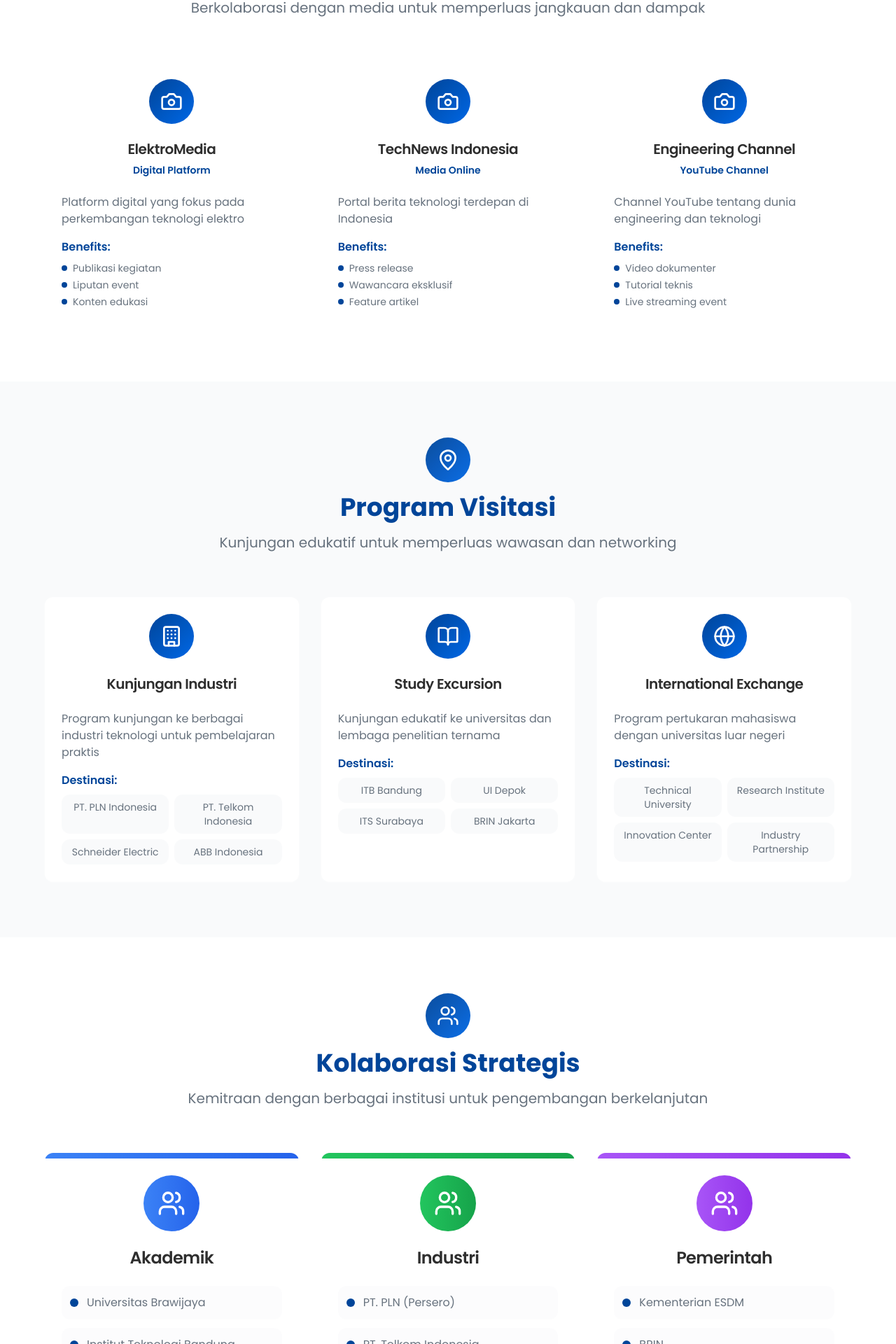
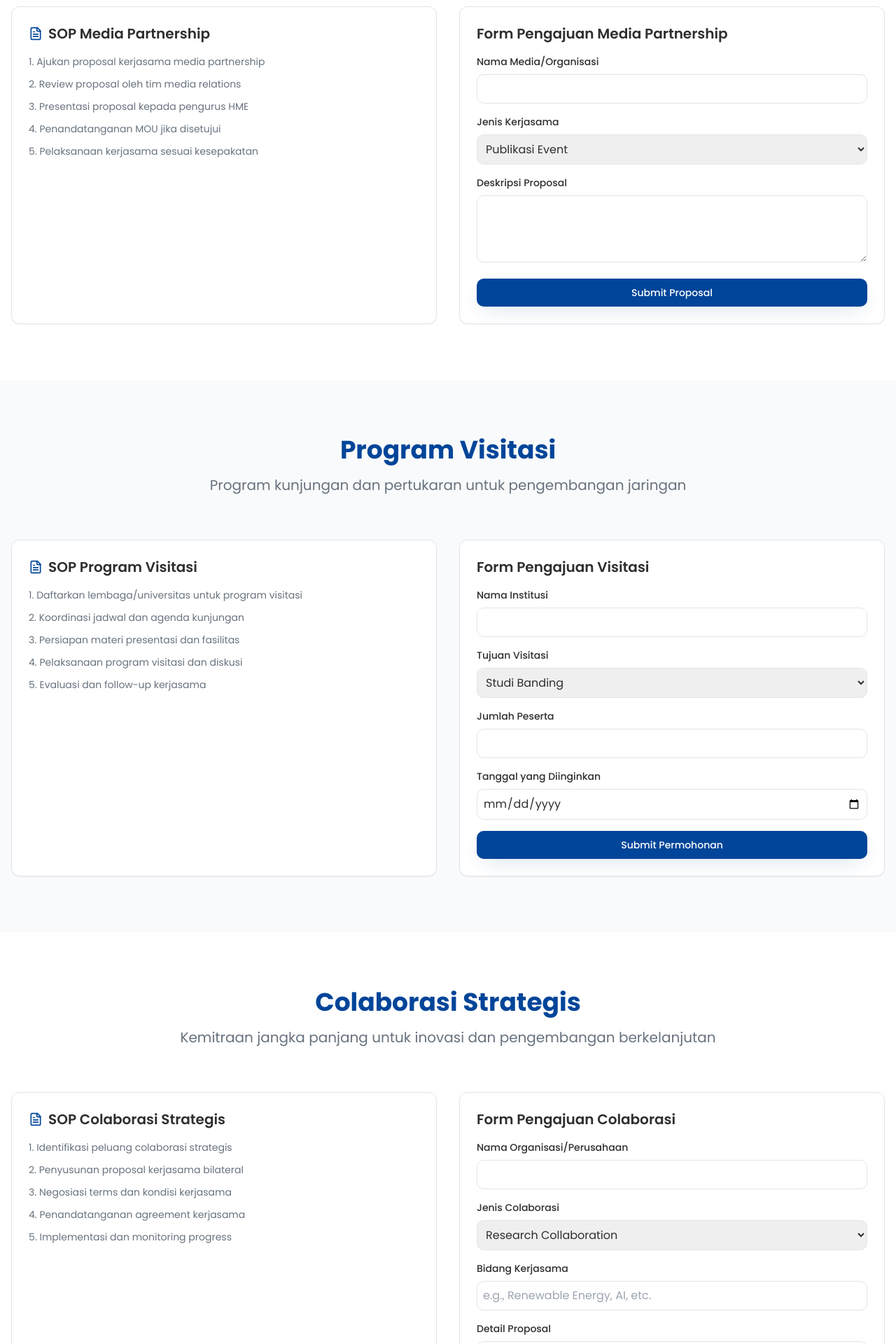
Before and after one commit to Erizanto/hme-brawijaya-digital-hub, a React (Vite) app: page /partnership in a window 1280 px wide. Shown: the part 700-2620 px from the top of the page at 70% size. Built offline with nearby package versions, Linux system fonts and the light colour scheme.

Commit message:
Refine animations and navigation
Remove blinking animations from pages and improve top navigation by making the logo link to the homepage. Update the Partnership page to only include SOP and application forms per section.

```diff
--- a/src/components/Navigation.tsx
+++ b/src/components/Navigation.tsx
@@ -18,7 +18,6 @@ const Navigation = () => {
   const location = useLocation();
 
   const navItems = [
-    { name: 'Beranda', href: '/', exact: true },
     {
       name: 'Tentang HME',
       href: '/about',
--- a/src/pages/BPME.tsx
+++ b/src/pages/BPME.tsx
@@ -82,7 +82,7 @@ const BPME = () => {
       <section className="relative py-20 bg-gradient-primary text-primary-foreground overflow-hidden">
         <div className="container mx-auto px-4">
           <div className="max-w-4xl mx-auto text-center">
-            <div className="inline-flex items-center justify-center w-20 h-20 bg-accent rounded-full mb-6 animate-pulse">
+            <div className="inline-flex items-center justify-center w-20 h-20 bg-accent rounded-full mb-6">
               <Scale className="w-10 h-10 text-accent-foreground" />
             </div>
             <h1 className="text-5xl md:text-6xl font-bold mb-6 animate-fade-in">
--- a/src/pages/EME.tsx
+++ b/src/pages/EME.tsx
@@ -95,7 +95,7 @@ const EME = () => {
       <section className="relative py-20 bg-gradient-primary text-primary-foreground overflow-hidden">
         <div className="container mx-auto px-4">
           <div className="max-w-4xl mx-auto text-center">
-            <div className="inline-flex items-center justify-center w-20 h-20 bg-accent rounded-full mb-6 animate-pulse">
+            <div className="inline-flex items-center justify-center w-20 h-20 bg-accent rounded-full mb-6">
               <Briefcase className="w-10 h-10 text-accent-foreground" />
             </div>
             <h1 className="text-5xl md:text-6xl font-bold mb-6 animate-fade-in">
--- a/src/pages/Partnership.tsx
+++ b/src/pages/Partnership.tsx
@@ -1,85 +1,10 @@
-import { Card, CardContent, CardHeader, CardTitle } from '@/components/ui/card';
-import { Button } from '@/components/ui/button';
-import Navigation from '@/components/Navigation';
-import Footer from '@/components/Footer';
-import { Handshake, Users, Building, Globe, Camera, BookOpen, Mail, Phone, MapPin } from 'lucide-react';
+import { Card } from "@/components/ui/card";
+import { Button } from "@/components/ui/button";
+import Navigation from "@/components/Navigation";
+import Footer from "@/components/Footer";
+import { FileText } from "lucide-react";
 
 const Partnership = () => {
-  const mediaPartners = [
-    {
-      name: "ElektroMedia",
-      type: "Digital Platform",
-      description: "Platform digital yang fokus pada perkembangan teknologi elektro",
-      benefits: ["Publikasi kegiatan", "Liputan event", "Konten edukasi"]
-    },
-    {
-      name: "TechNews Indonesia",
-      type: "Media Online",
-      description: "Portal berita teknologi terdepan di Indonesia",
-      benefits: ["Press release", "Wawancara eksklusif", "Feature artikel"]
-    },
-    {
-      name: "Engineering Channel",
-      type: "YouTube Channel",
-      description: "Channel YouTube tentang dunia engineering dan teknologi",
-      benefits: ["Video dokumenter", "Tutorial teknis", "Live streaming event"]
-    }
-  ];
-
-  const visitasiPrograms = [
-    {
-      title: "Kunjungan Industri",
-      description: "Program kunjungan ke berbagai industri teknologi untuk pembelajaran praktis",
-      features: ["PT. PLN Indonesia", "PT. Telkom Indonesia", "Schneider Electric", "ABB Indonesia"],
-      icon: Building
-    },
-    {
-      title: "Study Excursion",
-      description: "Kunjungan edukatif ke universitas dan lembaga penelitian ternama",
-      features: ["ITB Bandung", "UI Depok", "ITS Surabaya", "BRIN Jakarta"],
-      icon: BookOpen
-    },
-    {
-      title: "International Exchange",
-      description: "Program pertukaran mahasiswa dengan universitas luar negeri",
-      features: ["Technical University", "Research Institute", "Innovation Center", "Industry Partnership"],
-      icon: Globe
-    }
-  ];
-
-  const collaborations = [
-    {
-      category: "Akademik",
-      partnerships: [
-        "Universitas Brawijaya",
-        "Institut Teknologi Bandung",
-        "Institut Teknologi Sepuluh Nopember",
-        "Universitas Indonesia"
-      ],
-      color: "from-blue-500 to-blue-600"
-    },
-    {
-      category: "Industri",
-      partnerships: [
-        "PT. PLN (Persero)",
-        "PT. Telkom Indonesia",
-        "Schneider Electric",
-        "Siemens Indonesia"
-      ],
-      color: "from-green-500 to-green-600"
-    },
-    {
-      category: "Pemerintah",
-      partnerships: [
-        "Kementerian ESDM",
-        "BRIN",
-        "Pemkot Malang",
-        "Dinas Kominfo Jatim"
-      ],
-      color: "from-purple-500 to-purple-600"
-    }
-  ];
-
   return (
     <div className="min-h-screen bg-background">
       <Navigation />
@@ -88,152 +13,190 @@ const Partnership = () => {
       <section className="relative py-20 bg-gradient-primary text-primary-foreground overflow-hidden">
         <div className="container mx-auto px-4">
           <div className="max-w-4xl mx-auto text-center">
-            <div className="inline-flex items-center justify-center w-20 h-20 bg-accent rounded-full mb-6 animate-pulse">
-              <Handshake className="w-10 h-10 text-accent-foreground" />
+            <div className="inline-flex items-center justify-center w-20 h-20 bg-accent rounded-full mb-6">
+              <FileText className="w-10 h-10 text-accent-foreground" />
             </div>
-            <h1 className="text-5xl md:text-6xl font-bold mb-6 animate-fade-in">
-              Partnership
+            <h1 className="text-5xl md:text-6xl font-bold mb-6">
+              Partnership Program
             </h1>
-            <p className="text-xl md:text-2xl opacity-90 mb-8 animate-slide-up">
-              Membangun Kolaborasi Strategis untuk Kemajuan Teknologi Elektro
+            <p className="text-xl md:text-2xl opacity-90 mb-8">
+              Kerjasama Strategis untuk Kemajuan Bersama
             </p>
             <div className="w-24 h-1 bg-accent mx-auto"></div>
           </div>
         </div>
       </section>
 
-      {/* Media Partner Section */}
+      {/* Media Partnership */}
       <section className="py-20 bg-background">
         <div className="container mx-auto px-4">
           <div className="text-center mb-16">
-            <div className="inline-flex items-center justify-center w-16 h-16 bg-gradient-primary rounded-full mb-4 animate-pulse">
-              <Camera className="w-8 h-8 text-primary-foreground" />
-            </div>
-            <h2 className="text-4xl font-bold text-primary mb-4">Media Partner</h2>
-            <p className="text-xl text-muted-foreground">Berkolaborasi dengan media untuk memperluas jangkauan dan dampak</p>
+            <h2 className="text-4xl font-bold text-primary mb-4">Media Partnership</h2>
+            <p className="text-xl text-muted-foreground">Kerjasama strategis dengan media untuk publikasi dan branding</p>
           </div>
 
-          <div className="grid grid-cols-1 md:grid-cols-3 gap-8 max-w-6xl mx-auto">
-            {mediaPartners.map((partner, index) => (
-              <Card key={partner.name} className="hover:shadow-elegant transition-all duration-500 transform hover:-translate-y-4 hover:scale-105 border-0 shadow-card group cursor-pointer">
-                <CardHeader className="text-center">
-                  <div className="w-16 h-16 bg-gradient-primary rounded-full flex items-center justify-center mx-auto mb-4 group-hover:scale-125 group-hover:rotate-12 transition-all duration-500 group-hover:shadow-glow">
-                    <Camera className="w-8 h-8 text-primary-foreground" />
+          <div className="grid md:grid-cols-2 gap-8">
+            <Card className="p-6">
+              <h3 className="text-xl font-semibold mb-4 flex items-center">
+                <FileText className="w-5 h-5 mr-2 text-primary" />
+                SOP Media Partnership
+              </h3>
+              <div className="space-y-3 text-sm text-muted-foreground">
+                <p>1. Ajukan proposal kerjasama media partnership</p>
+                <p>2. Review proposal oleh tim media relations</p>
+                <p>3. Presentasi proposal kepada pengurus HME</p>
+                <p>4. Penandatanganan MOU jika disetujui</p>
+                <p>5. Pelaksanaan kerjasama sesuai kesepakatan</p>
               </div>
-                  <CardTitle className="text-xl group-hover:text-primary transition-colors duration-300">{partner.name}</CardTitle>
-                  <p className="text-sm text-primary font-semibold">{partner.type}</p>
-                </CardHeader>
-                <CardContent>
-                  <p className="text-muted-foreground mb-4 group-hover:text-foreground transition-colors duration-300">{partner.description}</p>
-                  <div className="space-y-2">
-                    <h4 className="font-semibold text-primary">Benefits:</h4>
-                    <ul className="space-y-1">
-                      {partner.benefits.map((benefit, idx) => (
-                        <li key={idx} className="text-sm text-muted-foreground flex items-center group-hover:text-foreground transition-colors duration-300">
-                          <div className="w-2 h-2 bg-primary rounded-full mr-2 group-hover:scale-125 transition-transform duration-300"></div>
-                          {benefit}
-                        </li>
-                      ))}
-                    </ul>
+            </Card>
+
+            <Card className="p-6">
+              <h3 className="text-xl font-semibold mb-4">Form Pengajuan Media Partnership</h3>
+              <form className="space-y-4">
+                <div>
+                  <label className="block text-sm font-medium mb-2">Nama Media/Organisasi</label>
+                  <input type="text" className="w-full p-2 border rounded-md" />
                 </div>
-                </CardContent>
+                <div>
+                  <label className="block text-sm font-medium mb-2">Jenis Kerjasama</label>
+                  <select className="w-full p-2 border rounded-md">
+                    <option>Publikasi Event</option>
+                    <option>Content Partnership</option>
+                    <option>Media Sponsor</option>
+                  </select>
+                </div>
+                <div>
+                  <label className="block text-sm font-medium mb-2">Deskripsi Proposal</label>
+                  <textarea className="w-full p-2 border rounded-md h-24"></textarea>
+                </div>
+                <Button className="w-full">Submit Proposal</Button>
+              </form>
             </Card>
-            ))}
           </div>
         </div>
       </section>
 
-      {/* Visitasi Section */}
+      {/* Visitasi Program */}
       <section className="py-20 bg-muted/50">
         <div className="container mx-auto px-4">
           <div className="text-center mb-16">
-            <div className="inline-flex items-center justify-center w-16 h-16 bg-gradient-primary rounded-full mb-4 animate-pulse">
-              <MapPin className="w-8 h-8 text-primary-foreground" />
-            </div>
             <h2 className="text-4xl font-bold text-primary mb-4">Program Visitasi</h2>
-            <p className="text-xl text-muted-foreground">Kunjungan edukatif untuk memperluas wawasan dan networking</p>
+            <p className="text-xl text-muted-foreground">Program kunjungan dan pertukaran untuk pengembangan jaringan</p>
           </div>
 
-          <div className="grid grid-cols-1 lg:grid-cols-3 gap-8 max-w-6xl mx-auto">
-            {visitasiPrograms.map((program, index) => (
-              <Card key={program.title} className="hover:shadow-elegant transition-all duration-500 transform hover:-translate-y-4 hover:scale-105 border-0 shadow-card group cursor-pointer">
-                <CardHeader className="text-center">
-                  <div className="w-16 h-16 bg-gradient-primary rounded-full flex items-center justify-center mx-auto mb-4 group-hover:scale-125 group-hover:rotate-12 transition-all duration-500 group-hover:shadow-glow">
-                    <program.icon className="w-8 h-8 text-primary-foreground" />
+          <div className="grid md:grid-cols-2 gap-8">
+            <Card className="p-6">
+              <h3 className="text-xl font-semibold mb-4 flex items-center">
+                <FileText className="w-5 h-5 mr-2 text-primary" />
+                SOP Program Visitasi
+              </h3>
+              <div className="space-y-3 text-sm text-muted-foreground">
+                <p>1. Daftarkan lembaga/universitas untuk program visitasi</p>
+                <p>2. Koordinasi jadwal dan agenda kunjungan</p>
+                <p>3. Persiapan materi presentasi dan fasilitas</p>
+                <p>4. Pelaksanaan program visitasi dan diskusi</p>
+                <p>5. Evaluasi dan follow-up kerjasama</p>
               </div>
-                  <CardTitle className="text-xl group-hover:text-primary transition-colors duration-300">{program.title}</CardTitle>
-                </CardHeader>
-                <CardContent>
-                  <p className="text-muted-foreground mb-4 group-hover:text-foreground transition-colors duration-300">{program.description}</p>
-                  <div className="space-y-2">
-                    <h4 className="font-semibold text-primary">Destinasi:</h4>
-                    <div className="grid grid-cols-2 gap-2">
-                      {program.features.map((feature, idx) => (
-                        <div key={idx} className="text-sm text-muted-foreground bg-muted/50 rounded-lg p-2 text-center group-hover:bg-primary/10 group-hover:text-primary transition-all duration-300 hover:scale-105">
-                          {feature}
+            </Card>
+
+            <Card className="p-6">
+              <h3 className="text-xl font-semibold mb-4">Form Pengajuan Visitasi</h3>
+              <form className="space-y-4">
+                <div>
+                  <label className="block text-sm font-medium mb-2">Nama Institusi</label>
+                  <input type="text" className="w-full p-2 border rounded-md" />
                 </div>
-                      ))}
+                <div>
+                  <label className="block text-sm font-medium mb-2">Tujuan Visitasi</label>
+                  <select className="w-full p-2 border rounded-md">
+                    <option>Studi Banding</option>
+                    <option>Kerjasama Akademik</option>
+                    <option>Research Collaboration</option>
+                  </select>
                 </div>
+                <div>
+                  <label className="block text-sm font-medium mb-2">Jumlah Peserta</label>
+                  <input type="number" className="w-full p-2 border rounded-md" />
                 </div>
-                </CardContent>
+                <div>
+                  <label className="block text-sm font-medium mb-2">Tanggal yang Diinginkan</label>
+                  <input type="date" className="w-full p-2 border rounded-md" />
+                </div>
+                <Button className="w-full">Submit Permohonan</Button>
+              </form>
             </Card>
-            ))}
           </div>
         </div>
       </section>
 
-      {/* Collaboration Section */}
+      {/* Strategic Collaboration */}
       <section className="py-20 bg-background">
         <div className="container mx-auto px-4">
           <div className="text-center mb-16">
-            <div className="inline-flex items-center justify-center w-16 h-16 bg-gradient-primary rounded-full mb-4 animate-pulse">
-              <Users className="w-8 h-8 text-primary-foreground" />
-            </div>
-            <h2 className="text-4xl font-bold text-primary mb-4">Kolaborasi Strategis</h2>
-            <p className="text-xl text-muted-foreground">Kemitraan dengan berbagai institusi untuk pengembangan berkelanjutan</p>
+            <h2 className="text-4xl font-bold text-primary mb-4">Colaborasi Strategis</h2>
+            <p className="text-xl text-muted-foreground">Kemitraan jangka panjang untuk inovasi dan pengembangan berkelanjutan</p>
           </div>
 
-          <div className="grid grid-cols-1 md:grid-cols-3 gap-8 max-w-6xl mx-auto">
-            {collaborations.map((collab, index) => (
-              <Card key={collab.category} className="relative overflow-hidden border-0 shadow-card hover:shadow-elegant transition-all duration-500 transform hover:-translate-y-2 hover:scale-105 group">
-                <div className={`absolute top-0 left-0 w-full h-2 bg-gradient-to-r ${collab.color} group-hover:h-3 transition-all duration-300`}></div>
-                <CardHeader className="text-center pt-8">
-                  <div className={`w-20 h-20 bg-gradient-to-r ${collab.color} rounded-full flex items-center justify-center mx-auto mb-4 group-hover:scale-110 group-hover:rotate-12 transition-all duration-500`}>
-                    <Users className="w-10 h-10 text-white" />
+          <div className="grid md:grid-cols-2 gap-8">
+            <Card className="p-6">
+              <h3 className="text-xl font-semibold mb-4 flex items-center">
+                <FileText className="w-5 h-5 mr-2 text-primary" />
+                SOP Colaborasi Strategis
+              </h3>
+              <div className="space-y-3 text-sm text-muted-foreground">
+                <p>1. Identifikasi peluang colaborasi strategis</p>
+                <p>2. Penyusunan proposal kerjasama bilateral</p>
+                <p>3. Negosiasi terms dan kondisi kerjasama</p>
+                <p>4. Penandatanganan agreement kerjasama</p>
+                <p>5. Implementasi dan monitoring progress</p>
               </div>
-                  <CardTitle className="text-2xl group-hover:text-primary transition-colors duration-300">{collab.category}</CardTitle>
-                </CardHeader>
-                <CardContent>
-                  <div className="space-y-3">
-                    {collab.partnerships.map((partner, idx) => (
-                      <div key={idx} className="flex items-center p-3 bg-muted/30 rounded-lg group-hover:bg-primary/5 transition-all duration-300 hover:scale-105 cursor-pointer">
-                        <div className="w-3 h-3 bg-primary rounded-full mr-3 group-hover:scale-125 transition-transform duration-300"></div>
-                        <span className="text-muted-foreground group-hover:text-primary transition-colors duration-300">{partner}</span>
+            </Card>
+
+            <Card className="p-6">
+              <h3 className="text-xl font-semibold mb-4">Form Pengajuan Colaborasi</h3>
+              <form className="space-y-4">
+                <div>
+                  <label className="block text-sm font-medium mb-2">Nama Organisasi/Perusahaan</label>
+                  <input type="text" className="w-full p-2 border rounded-md" />
                 </div>
-                    ))}
+                <div>
+                  <label className="block text-sm font-medium mb-2">Jenis Colaborasi</label>
+                  <select className="w-full p-2 border rounded-md">
+                    <option>Research Collaboration</option>
+                    <option>Industry Partnership</option>
+                    <option>Academic Exchange</option>
+                    <option>Joint Event</option>
+                  </select>
                 </div>
-                </CardContent>
+                <div>
+                  <label className="block text-sm font-medium mb-2">Bidang Kerjasama</label>
+                  <input type="text" className="w-full p-2 border rounded-md" placeholder="e.g., Renewable Energy, AI, etc." />
+                </div>
+                <div>
+                  <label className="block text-sm font-medium mb-2">Detail Proposal</label>
+                  <textarea className="w-full p-2 border rounded-md h-24" placeholder="Jelaskan detail colaborasi yang diinginkan..."></textarea>
+                </div>
+                <Button className="w-full">Submit Proposal</Button>
+              </form>
             </Card>
-            ))}
           </div>
         </div>
       </section>
 
-      {/* Contact CTA */}
+      {/* CTA Section */}
       <section className="py-20 bg-gradient-primary text-primary-foreground">
         <div className="container mx-auto px-4 text-center">
-          <h2 className="text-4xl font-bold mb-6">Tertarik Berkolaborasi?</h2>
+          <h2 className="text-4xl font-bold mb-6">Mari Berkolaborasi</h2>
           <p className="text-xl opacity-90 mb-8 max-w-2xl mx-auto">
-            Mari bergabung dengan jaringan partnership HME FT-UB untuk menciptakan inovasi dan dampak positif bersama
+            Bergabunglah dengan HME FT-UB dalam membangun kemitraan strategis untuk kemajuan pendidikan tinggi dan teknologi
           </p>
           <div className="flex flex-col sm:flex-row gap-4 justify-center">
-            <Button variant="accent" size="lg" className="hover:scale-110 transition-all duration-300 hover:shadow-glow">
-              <Mail className="w-5 h-5 mr-2" />
-              Hubungi Kami
+            <Button variant="accent" size="lg">
+              <FileText className="w-5 h-5 mr-2" />
+              Download Partnership Brochure
             </Button>
-            <Button variant="outline" size="lg" className="border-primary-foreground text-primary-foreground hover:bg-primary-foreground hover:text-primary hover:scale-110 transition-all duration-300">
-              <Phone className="w-5 h-5 mr-2" />
-              Konsultasi Partnership
+            <Button variant="outline" size="lg" className="border-primary-foreground text-primary-foreground hover:bg-primary-foreground hover:text-primary">
+              Hubungi Tim Partnership
             </Button>
           </div>
         </div>
--- a/src/pages/Programs.tsx
+++ b/src/pages/Programs.tsx
@@ -202,7 +202,7 @@ const Programs = () => {
       <section className="relative py-20 bg-gradient-primary text-primary-foreground overflow-hidden">
         <div className="container mx-auto px-4">
           <div className="max-w-4xl mx-auto text-center">
-            <div className="inline-flex items-center justify-center w-20 h-20 bg-accent rounded-full mb-6 animate-pulse">
+            <div className="inline-flex items-center justify-center w-20 h-20 bg-accent rounded-full mb-6">
               <Calendar className="w-10 h-10 text-accent-foreground" />
             </div>
             <h1 className="text-5xl md:text-6xl font-bold mb-6 animate-fade-in">
@@ -247,7 +247,7 @@ const Programs = () => {
             {programs.map((category, categoryIndex) => (
               <div key={category.category} className="space-y-6">
                 <div className="flex items-center mb-8">
-                  <div className={`w-12 h-12 bg-gradient-to-r ${category.color} rounded-full flex items-center justify-center mr-4 animate-pulse`}>
+                  <div className={`w-12 h-12 bg-gradient-to-r ${category.color} rounded-full flex items-center justify-center mr-4`}>
                     <category.icon className="w-6 h-6 text-white" />
                   </div>
                   <h3 className="text-2xl font-bold text-primary">{category.category}</h3>
```
Lines whose indentation alone changed are shown as unchanged.
